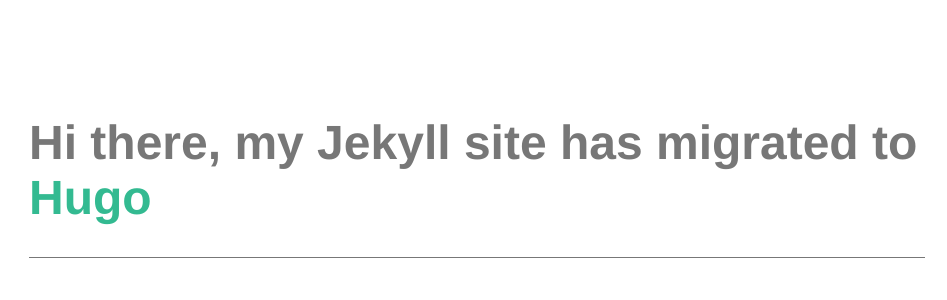
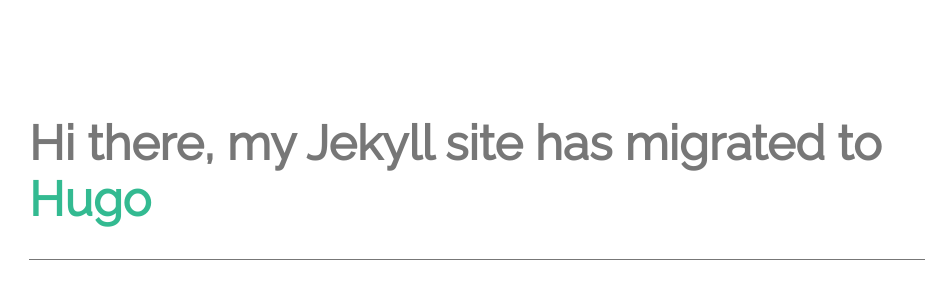
Before and after one commit to kevbarroga/kevbarroga.github.io, a Jekyll site: the page built from index.html, in a window 1280 px wide. Shown: the top 300 px of the page, without its empty margins (163-1110 px from the left). Built offline with Jekyll 4.4.1, drawn with Linux system fonts in a browser that asks for light colours.

Commit message:
Update main.css

```diff
--- a/css/main.css
+++ b/css/main.css
@@ -16,7 +16,7 @@
   color: #333;
 }
 
-h1, h2, h3, h4 { font-family: 'Helvetica', 'Arial', 'Sans-Serif'; }
+h1, h2, h3, h4 { font-family: Raleway, sans-serif; }
 h1 { font-size: 3em; color: #777;  }
 h2 { font-size: 2.7em; }
 h3 { font-size: 2.3em; }
```
